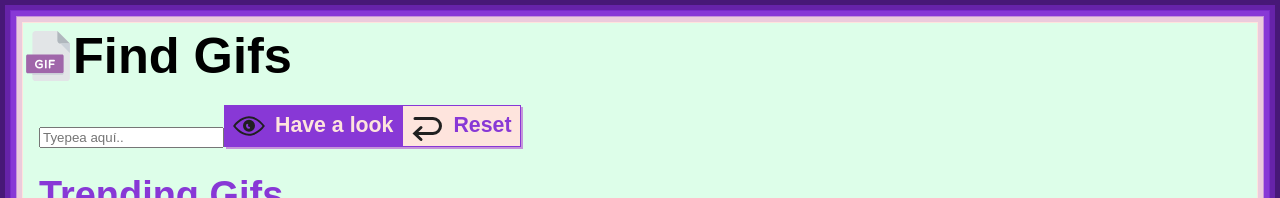
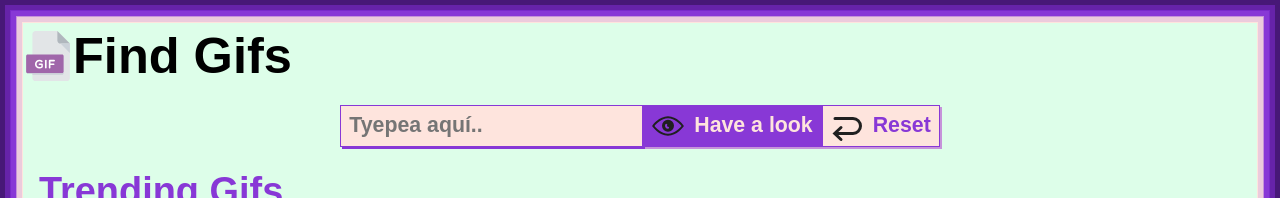
Before and after one commit to Barakhov/giphy-project, a Vue app: page / in a window 1280 px wide. Shown: the top 198 px of the page. Built offline with nearby package versions, Linux system fonts and the light colour scheme; no server answers; a web font is replaced by a local one.

Commit message:
added vue.config.js file + global scss vars

```diff
--- a/package.json
+++ b/package.json
@@ -10,6 +10,7 @@
   },
   "dependencies": {
     "core-js": "^3.6.5",
+    "node-sass": "^6.0.0",
     "vue": "^2.6.11",
     "vue-router": "^3.2.0"
   },
@@ -26,7 +27,7 @@
     "lint-staged": "^9.5.0",
     "prettier": "^2.2.1",
     "sass": "^1.26.5",
-    "sass-loader": "^8.0.2",
+    "sass-loader": "^7.1.0",
     "vue-template-compiler": "^2.6.11"
   },
   "gitHooks": {
--- a/src/assets/styles/main.scss
+++ b/src/assets/styles/main.scss
@@ -1,4 +1,3 @@
-@import 'scss/variables';
 @import 'scss/reset';
 @import 'scss/global';
 @import 'scss/flex-utility';
--- a/src/components/BaseButton.vue
+++ b/src/components/BaseButton.vue
@@ -31,8 +31,6 @@ export default {
 </script>
 
 <style lang="scss">
-@import '@/assets/styles/scss/variables.scss';
-
 .base-button {
   font-family: $base-ff;
   display: inline-block;
--- a/src/components/BaseInput.vue
+++ b/src/components/BaseInput.vue
@@ -36,3 +36,16 @@ export default {
   },
 }
 </script>
+
+<style scoped lang="scss">
+input {
+  padding: 4px 8px;
+  background-color: $clr-4;
+  color: $clr-1;
+  border: 1px solid $clr-1;
+  font-weight: 700;
+  font-size: 1.333rem;
+  box-shadow: 2px 2px;
+  min-height: 42px;
+}
+</style>
--- a/src/components/GifsList.vue
+++ b/src/components/GifsList.vue
@@ -44,8 +44,6 @@ export default {
 </script>
 
 <style lang="scss" scoped>
-@import '@/assets/styles/scss/variables.scss';
-
 h3 {
   color: $clr-1;
   margin: 20px 0 10px;
--- a/src/components/LoginForm.vue
+++ b/src/components/LoginForm.vue
@@ -46,8 +46,6 @@ export default {
 </script>
 
 <style scoped lang="scss">
-@import '@/assets/styles/scss/variables.scss';
-
 .login-form {
   display: flex;
   flex-direction: column;
--- a/src/views/Auth.vue
+++ b/src/views/Auth.vue
@@ -17,7 +17,7 @@ export default {
 </script>
 
 <style lang="scss" scoped>
-@import '@/assets/styles/scss/variables.scss';
+// @import '@/assets/styles/scss/variables.scss';
 
 .auth-links {
   margin-bottom: 20px;
--- a/src/views/Home.vue
+++ b/src/views/Home.vue
@@ -3,7 +3,7 @@
     <BaseHeader />
     <main>
       <!-- <input type="text" @input="searchGifs" /> -->
-
+      <div class="d--f ai--c jc--c">
         <BaseInput
           v-model="textFilter"
           name="searchGif"
@@ -22,6 +22,7 @@
             <span>Reset</span>
           </div>
         </BaseButton>
+      </div>
 
       <GifsList
         v-if="searchedGifs.length"
--- /dev/null
+++ b/vue.config.js
@@ -0,0 +1,9 @@
+module.exports = {
+  css: {
+    loaderOptions: {
+      sass: {
+        data: `@import "@/assets/styles/scss/_variables.scss";`,
+      },
+    },
+  },
+}
```
Also changed, not shown: src/assets/styles/scss/_variables.scss (renamed from src/assets/styles/scss/variables.scss), 1 other file (tests, documents, lock files or other folders). Lines whose indentation alone changed are shown as unchanged.
